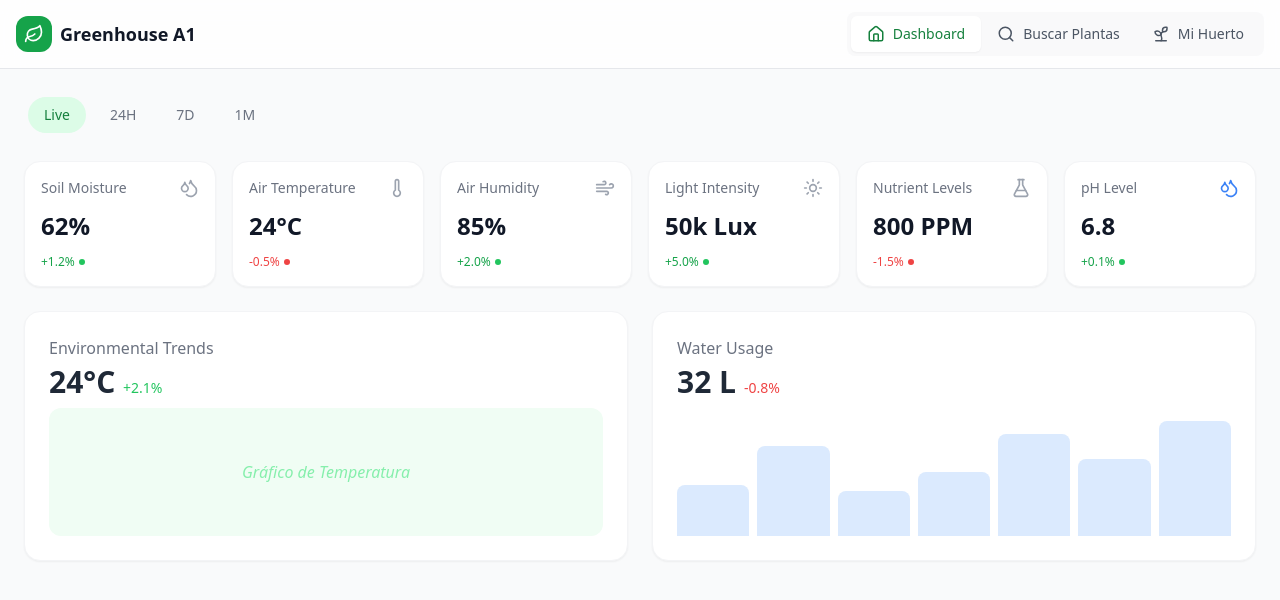
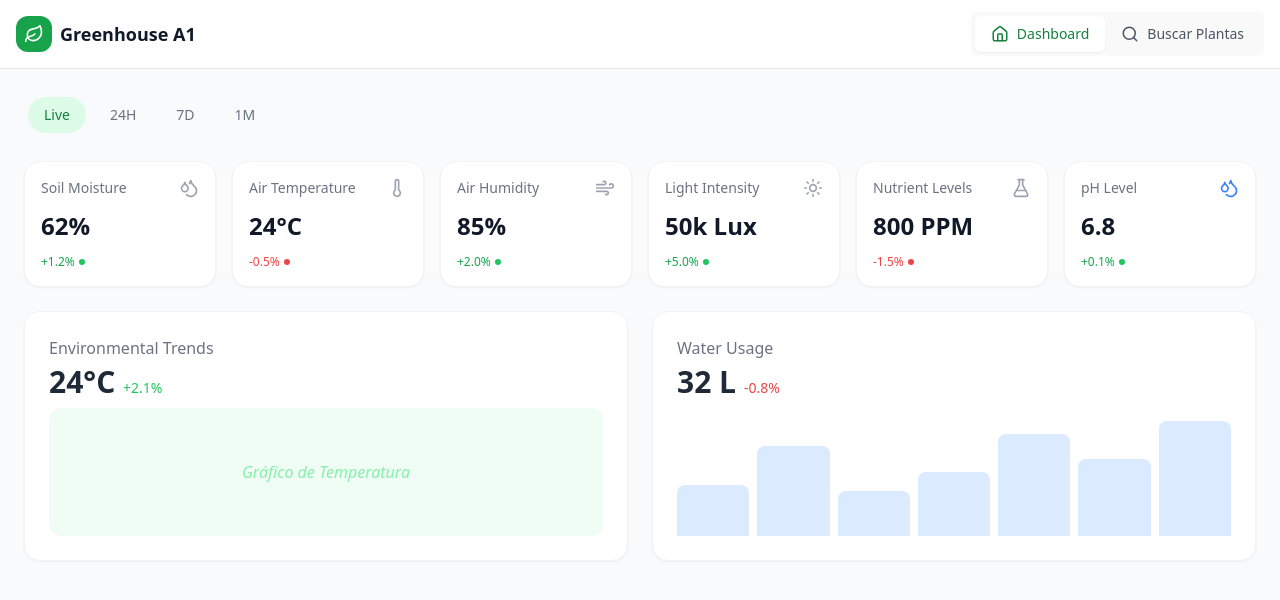
Before and after one commit to ArdannyR/Proyecto_AW_ArdannyR_BrandonH_JuanL, a React (Vite) app in the folder front-huertos/: page / in a window 1280 px wide. Shown: the top 600 px of the page. Built offline with nearby package versions, Linux system fonts and the light colour scheme.

Commit message:
correccion

```diff
--- a/front-huertos/src/App.jsx
+++ b/front-huertos/src/App.jsx
@@ -108,12 +108,7 @@ function App() {
                     isActive={currentView === 'search'}
                     onClick={() => setCurrentView('search')}
                 />
-                <NavButton
-                    icon={<Sprout size={18} />}
-                    label="Mi Huerto"
-                    isActive={currentView === 'garden'}
-                    onClick={() => setCurrentView('garden')}
-                />
+
             </nav>
         </div>
       </header>
```
